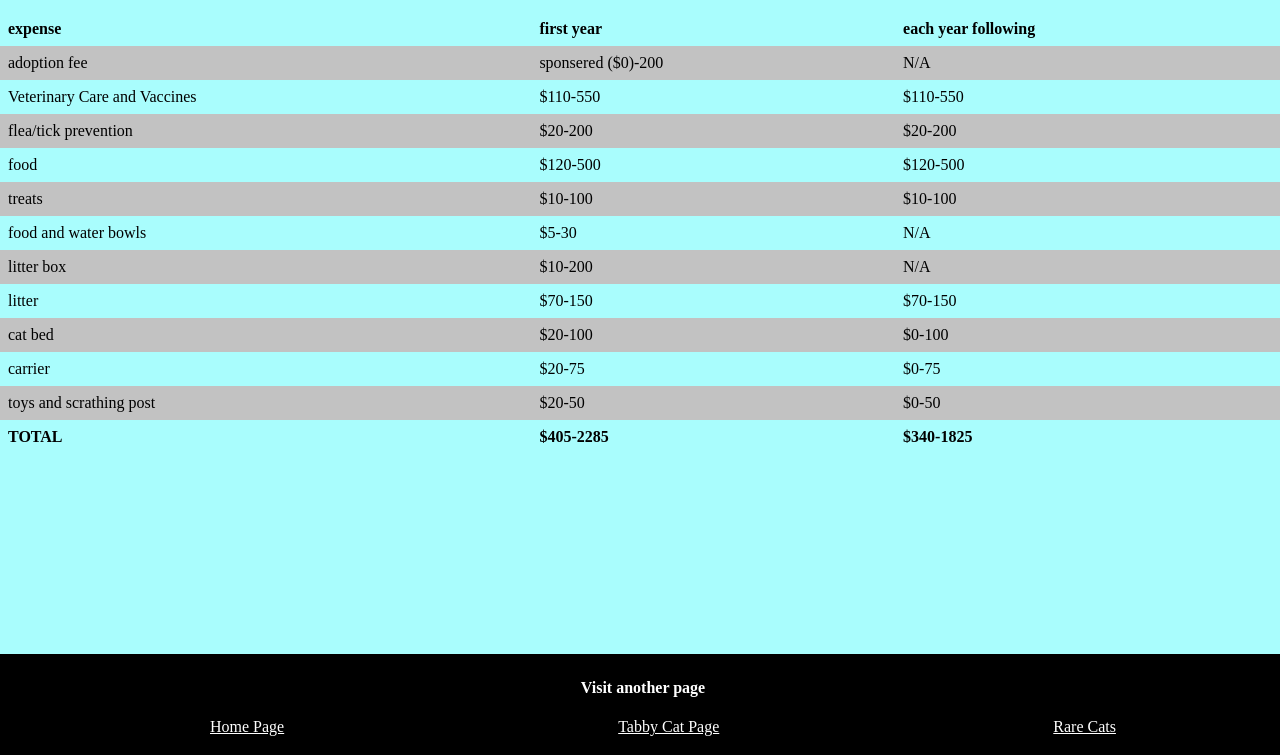
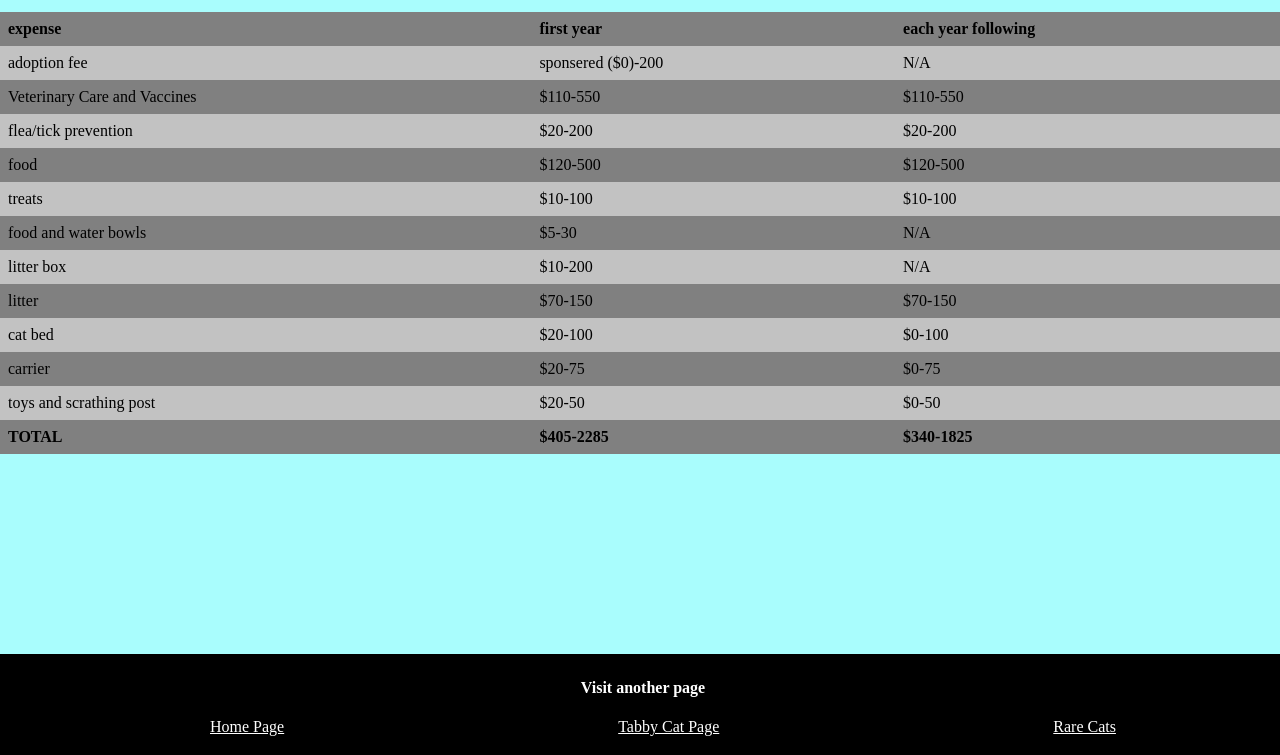
Before and after one commit to iwokeupinadream/FET-Week2-CSS-Assignment, a plain HTML site: page pages/page4.html in a window 1280 px wide. Shown: the part 45-800 px from the top of the page. Drawn offline with Linux system fonts and the light colour scheme.

Commit message:
fixed an issue with footer and updated docx file

```diff
--- a/css/style.css
+++ b/css/style.css
@@ -117,6 +117,20 @@ th, td {
 tr:nth-child(even){
     background-color: rgb(194, 194, 194);
 }
+
+tr:nth-child(odd){
+    background-color: grey;
+}
+
 tr:hover {
     background-color: rgb(100, 100, 255);
 }
+
+#page-container {
+    position: relative;
+    min-height: 100vh;
+  }
+
+  #content-wrap {
+    padding-bottom: 2.5rem;
+  }
--- a/pages/page4.html
+++ b/pages/page4.html
@@ -5,6 +5,8 @@
         <title>Price of owning your first cat</title>
     </head>
     <body>
+        <div id="page-container">
+            <div id="content-wrap">
                 <h3>Price of owning your first cat</h3>
                 <table>
                     <tr>
@@ -73,6 +75,7 @@
                         <th>$340-1825</th>
                     </tr>
                 </table>
+            </div>
             <footer>
                 <h4>Visit another page</h4>
                     <ul>
@@ -81,5 +84,6 @@
                         <a href="page3.html">Rare Cats</a>
                     </ul>
             </footer>
+        </div>
     </body>
 </html>
```
Also changed, not shown: pages/index.html (+4 -0 lines), pages/page2.html (+4 -0 lines), pages/page3.html (+4 -0 lines), 1 other file. Lines whose indentation alone changed are shown as unchanged.
